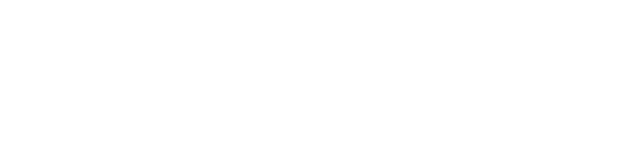
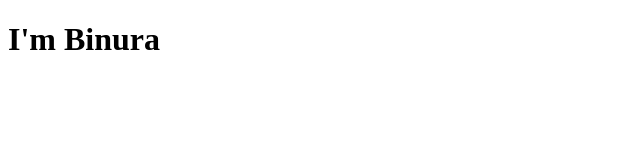
Before and after one commit to Geemal-new/Learn-Web, a plain HTML site: page 1/a.html in a window 1280 px wide. Shown: the whole page, without its empty margins (0-640 px from the left). Drawn offline with Linux system fonts and the light colour scheme.

Commit message:
welcome testing

```diff
--- a/1/a.html
+++ b/1/a.html
@@ -6,6 +6,7 @@
     <title>Document</title>
 </head>
 <body>
+    <h1>I'm Binura</h1>
 
 </body>
 </html>
```
